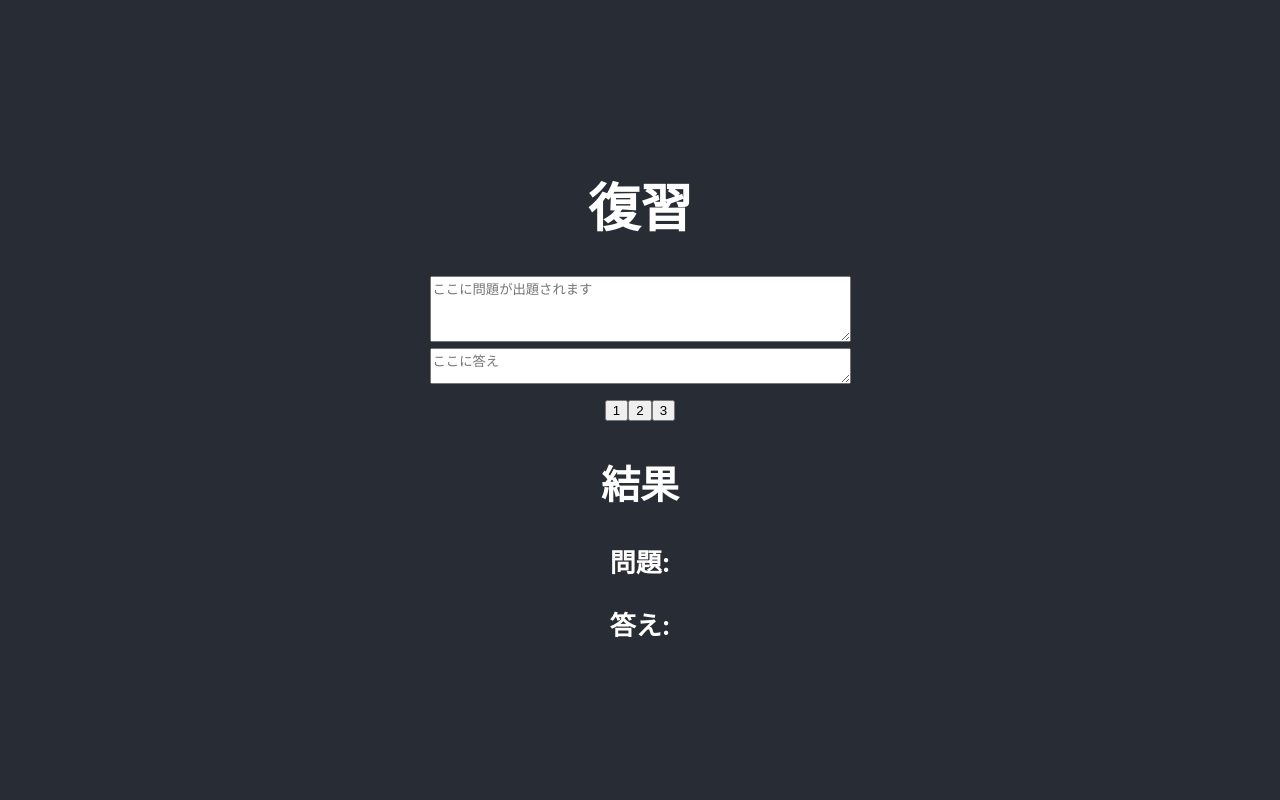
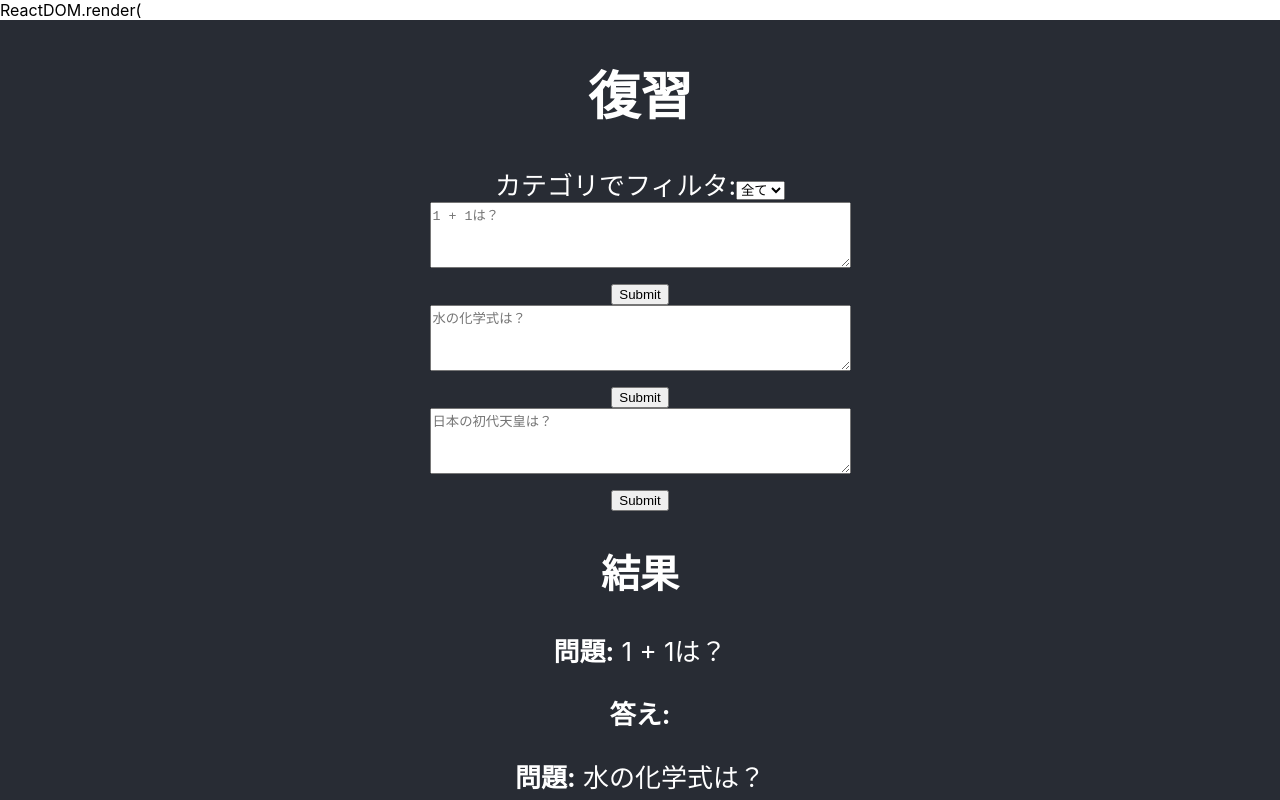
Before and after one commit to shiiyuho/review, a React (Create React App) app in the folder my-test-app/: page / in a window 1280 px wide. Shown: the top 800 px of the page. Built offline with nearby package versions, Linux system fonts and the light colour scheme.

Commit message:
フィルターメソッドの追加

```diff
--- a/my-test-app/src/component/quiz/quiz.jsx
+++ b/my-test-app/src/component/quiz/quiz.jsx
@@ -2,26 +2,54 @@ import { useState } from "react";
 import { useEffect } from "react";
 
 function Quiz() {
+  const initialQuestions = [
+    { id: 1, category: "数学", question: "1 + 1は？", answer: "2" },
+    { id: 2, category: "科学", question: "水の化学式は？", answer: "H2O" },
+    {
+      id: 3,
+      category: "歴史",
+      question: "日本の初代天皇は？",
+      answer: "神武天皇",
+    },
+  ];
+
   // テキストエリアの内容を保存するためのStateを作成
-  const [questionData, setQuestionData] = useState({
-    question: "", //オブジェクト
-    answer: "",
-  });
+  const [questionData, setQuestionData] = useState(
+    initialQuestions.map((q) => ({ id: q.id, answer: "" }))
+  );
+
+  const [filteredQuestions, setFilteredQuestions] = useState(initialQuestions);
+  const [filter, setFilter] = useState("");
 
   // テキストエリアの内容が変更されたときに呼び出される関数
-  const handleInputChange = (event) => {
-    const { name, value } = event.target; //nameとvalueの二つのオブジェクトを管理
-    setQuestionData((prevData) => ({
-      ...prevData, //スプレッド構文を使い既存のステートを保持しつつ、変更された部分だけを更新します。
-      [name]: value,
-    }));
+  const handleInputChange = (event, questionId) => {
+    const { value } = event.target; //valueの二つのオブジェクトを管理
+    setQuestionData((prevData) =>
+      prevData.map((q) => (q.id === questionId ? { ...q, answer: value } : q))
+    );
   };
 
   // フォームの送信時に呼び出される関数
-  const handleSubmit = (event) => {
+  const handleSubmit = (event, questionId) => {
     event.preventDefault();
-    alert(`Question: ${questionData.quiz}/nAnswer: ${questionData.answer}`);
+    const answeredQuestion = questionData.find((q) => q.id === questionId);
+
+    alert(
+      `Question: ${answeredQuestion.question}/nAnswer: ${answeredQuestion.answer}`
+    );
     // ここで、クイズの問題を保存する処理を追加できます
+  };
+  //フィルターメソッド部分
+  const handleFilterChange = (event) => {
+    const selectedCategory = event.target.value;
+    setFilter(selectedCategory);
+    if (selectedCategory === "") {
+      setFilteredQuestions(initialQuestions);
+    } else {
+      setFilteredQuestions(
+        initialQuestions.filter((q) => q.category === selectedCategory)
+      );
+    }
   };
 
   // コンポーネントがレンダリングされるたびに実行される
@@ -32,42 +60,47 @@ function Quiz() {
 
   return (
     <div>
-      <form onSubmit={handleSubmit}>
+      <div>
+        <label>カテゴリでフィルタ:</label>
+        <select value={filter} onChange={handleFilterChange}>
+          <option value="">全て</option>
+          <option value="数学">数学</option>
+          <option value="科学">科学</option>
+          <option value="歴史">歴史</option>
+        </select>
+      </div>
+
+      {filteredQuestions.map((q) => (
+        <form key={q.id} onSubmit={(e) => handleSubmit(e, q.id)}>
           <label>
             <textarea
-            value={questionData.question}
-            onChange={handleInputChange}
+              value={questionData.find((data) => data.id === q.id).answer}
+              onChange={(e) => handleInputChange(e, q.id)}
               rows="4"
               cols="50"
-            placeholder="ここに問題が出題されます"
-          />
-        </label>
-        <br />
-        <label>
-          <textarea
-            name="answer"
-            value={questionData.answer}
-            onChange={handleInputChange}
-            rows="2"
-            cols="50"
-            placeholder="ここに答え"
+              placeholder={q.question}
             />
           </label>
           <br />
           <div className="button">
-          <button type="submit">1</button>
-          <button type="submit">2</button>
-          <button type="submit">3</button>
+            <button type="submit">Submit</button>
           </div>
         </form>
+      ))}
+
       <div>
         <h2>結果</h2>
+        {questionData.map((data) => (
+          <div key={data.id}>
             <p>
-          <strong>問題:</strong> {questionData.question}
+              <strong>問題:</strong>{" "}
+              {initialQuestions.find((q) => q.id === data.id).question}
             </p>
             <p>
-          <strong>答え:</strong> {questionData.answer}
+              <strong>答え:</strong> {data.answer}
             </p>
+          </div>
+        ))}
       </div>
     </div>
   );
--- a/my-test-app/src/index.js
+++ b/my-test-app/src/index.js
@@ -1,13 +1,14 @@
-import React from 'react';
-import ReactDOM from 'react-dom/client';
-import './index.css';
-import App from './App';
-import reportWebVitals from './reportWebVitals';
+import React from "react";
+import ReactDOM from "react-dom/client";
+import "./index.css";
+import App from "./App";
+import reportWebVitals from "./reportWebVitals";
 
-const root = ReactDOM.createRoot(document.getElementById('root'));
+const root = ReactDOM.createRoot(document.getElementById("root"));
 root.render(
   <React.StrictMode>
-    <App />
+    ReactDOM.render(
+    <App />, document.getElementById('root'));
   </React.StrictMode>
 );
 
```
Also changed, not shown: 1 other file (tests, documents, lock files or other folders). Lines whose indentation alone changed are shown as unchanged.
